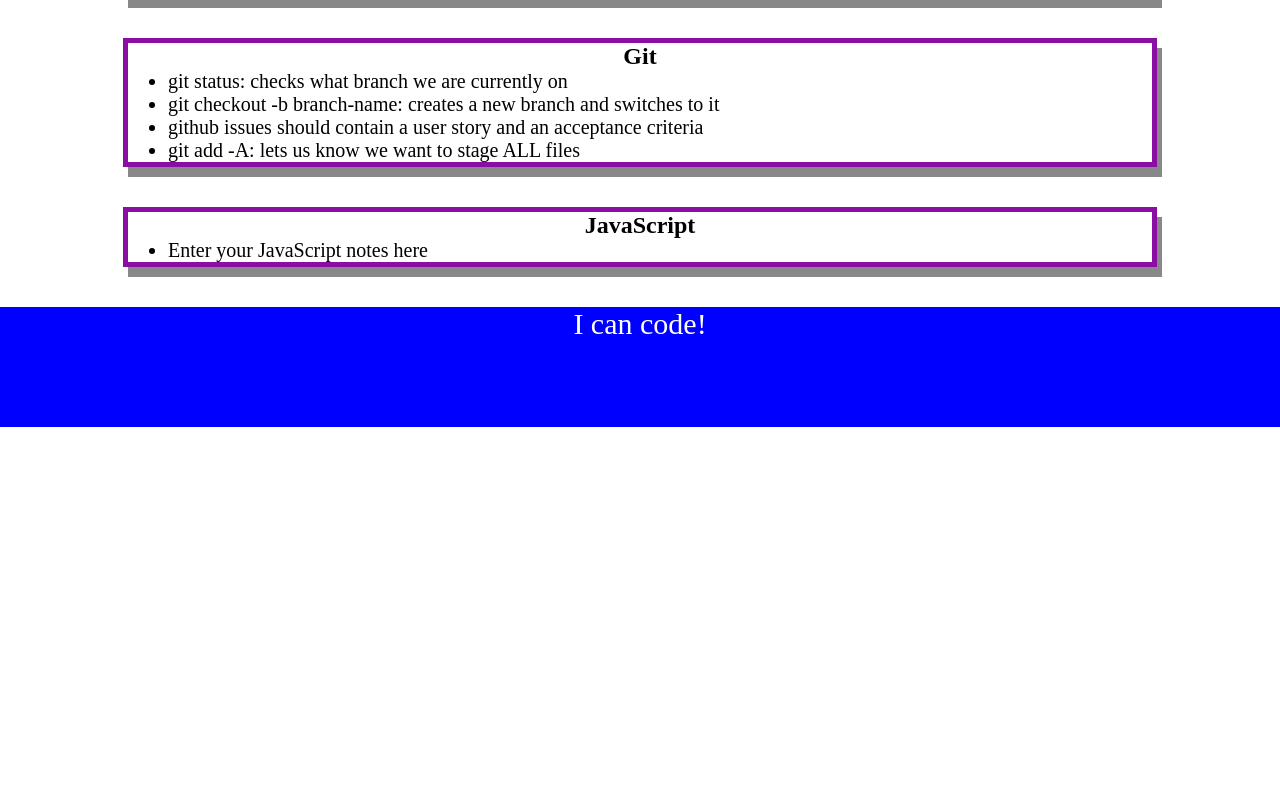
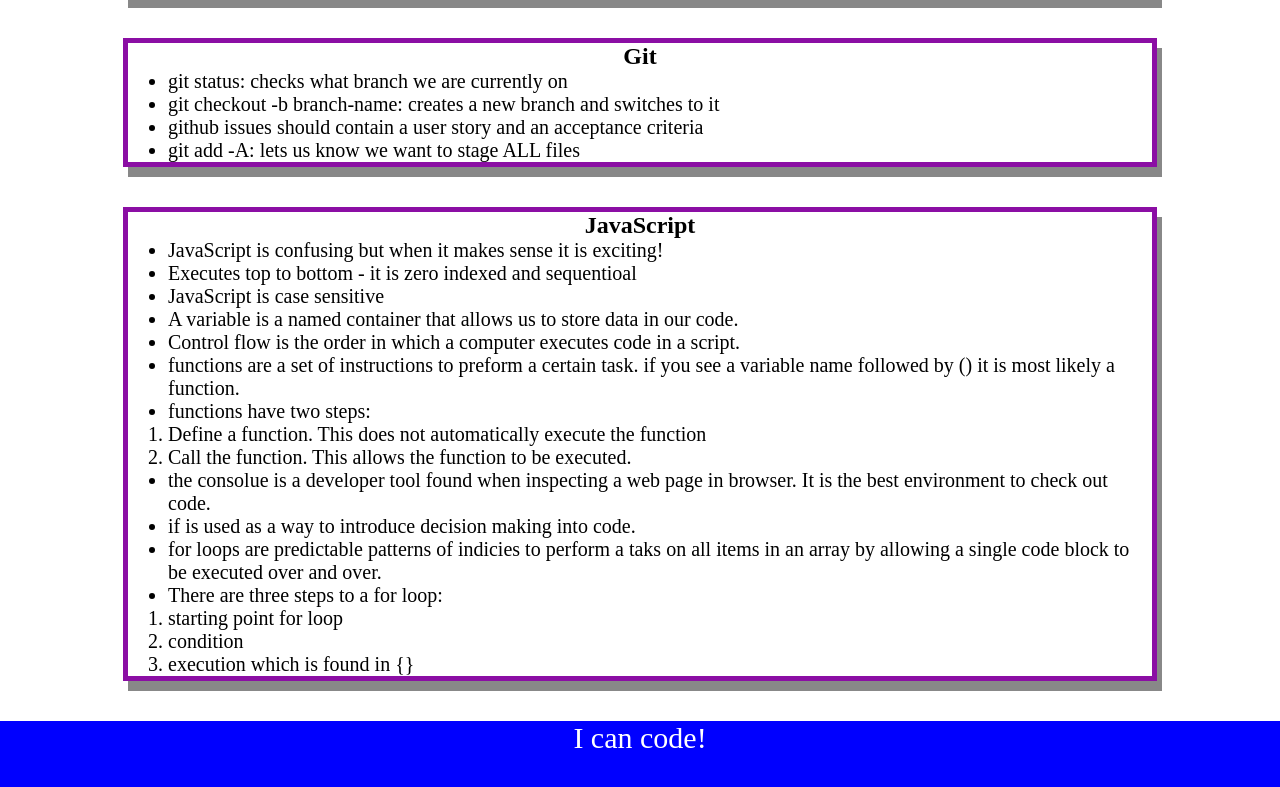
Before and after one commit to caoimhejyoti/prework-study-guide, a plain HTML site: page index.html in a window 1280 px wide. Shown: the part 483-1270 px from the top of the page. Before the commit the page ends 910 px from the top, so only its background shows below. Drawn offline with Linux system fonts and the light colour scheme.

Commit message:
javascript is hard and will not commit

```diff
--- a/assets/script.js
+++ b/assets/script.js
@@ -1,20 +1,31 @@
 var topics = ['HTML', 'CSS', 'Git', 'JavaScript'];
 
+var randomTopic = topics[Math.floor(Math.random() * topics.length)];
+
+function listTopics() {
     for (var x = 0; x < topics.length; x++) {
         console.log(topics[x]);
     }
+}
 
-
-/*
-if (topic === 'HTML') {
+function selectToipic() {
+    if (randomTopic === 'HTML') {
         console.log("Let's study HTML!");
-} else if (topic === 'CSS') {
+    } else if (randomTopic === 'CSS') {
         console.log("Let's study CSS!");
-} else if (topic === 'Git') {
+    } else if (randomTopic === 'Git') {
         console.log("Let's study Git!");
-} else if (topic === 'JavaScript') {
+    } else if (randomTopic === 'JavaScript') {
         console.log("Let's study JavaScript!");
     } else {
         console.log('Please try again!');
     }
-*/
+}
+
+console.log('Here are the topics we learned through Prework:');
+
+listTopics()
+
+console.log('Which topic should we study first?');
+
+selectToipic()
--- a/index.html
+++ b/index.html
@@ -47,7 +47,26 @@
       <section class="card" id="javascript-section">
         <h2>JavaScript</h2>
          <ul>
-          <li>Enter your JavaScript notes here</li>
+          <li>JavaScript is confusing but when it makes sense it is exciting!</li>
+          <li>Executes top to bottom - it is zero indexed and sequentioal</li>
+          <li>JavaScript is case sensitive</li>
+          <li>A variable is a named container that allows us to store data in our code.</li>
+          <li>Control flow is the order in which a computer executes code in a script.</li>
+          <li>functions are a set of instructions to preform a certain task. if you see a variable name followed by () it is most likely a function.</li>
+          <li>functions have two steps:</li>
+            <ol>
+             <li>Define a function. This does not automatically execute the function</li>
+             <li>Call the function. This allows the function to be executed.</li>
+            </ol>
+          <li>the consolue is a developer tool found when inspecting a web page in browser. It is the best environment to check out code. </li>
+          <li>if is used as a way to introduce decision making into code.</li>
+          <li>for loops are predictable patterns of indicies to perform a taks on all items in an array by allowing a single code block to be executed over and over.</li>
+          <li>There are three steps to a for loop:</li>
+            <ol>
+              <li>starting point for loop</li>
+              <li>condition</li>
+              <li>execution which is found in {}</li>
+            </ol>
         </ul>
       </section>
     </main>
```
Lines whose indentation alone changed are shown as unchanged.
